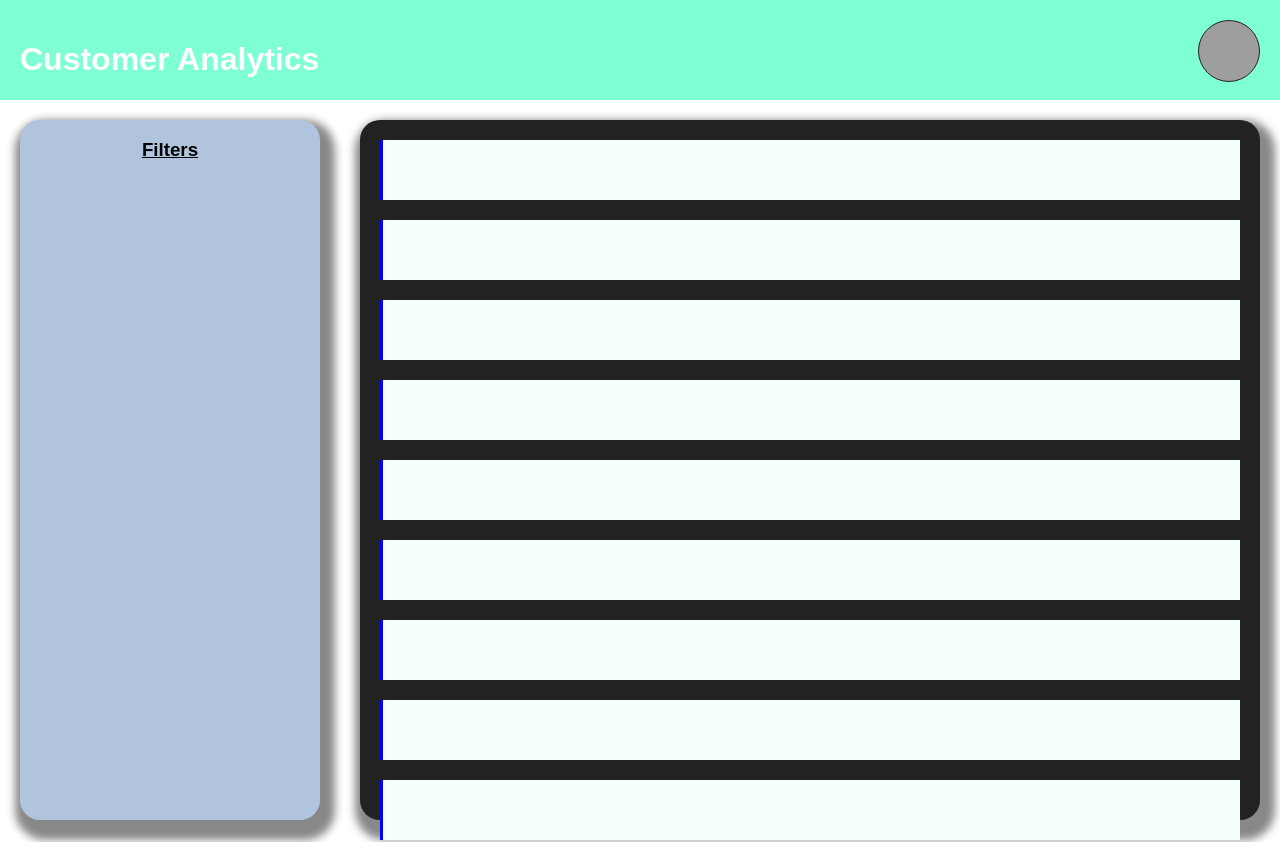
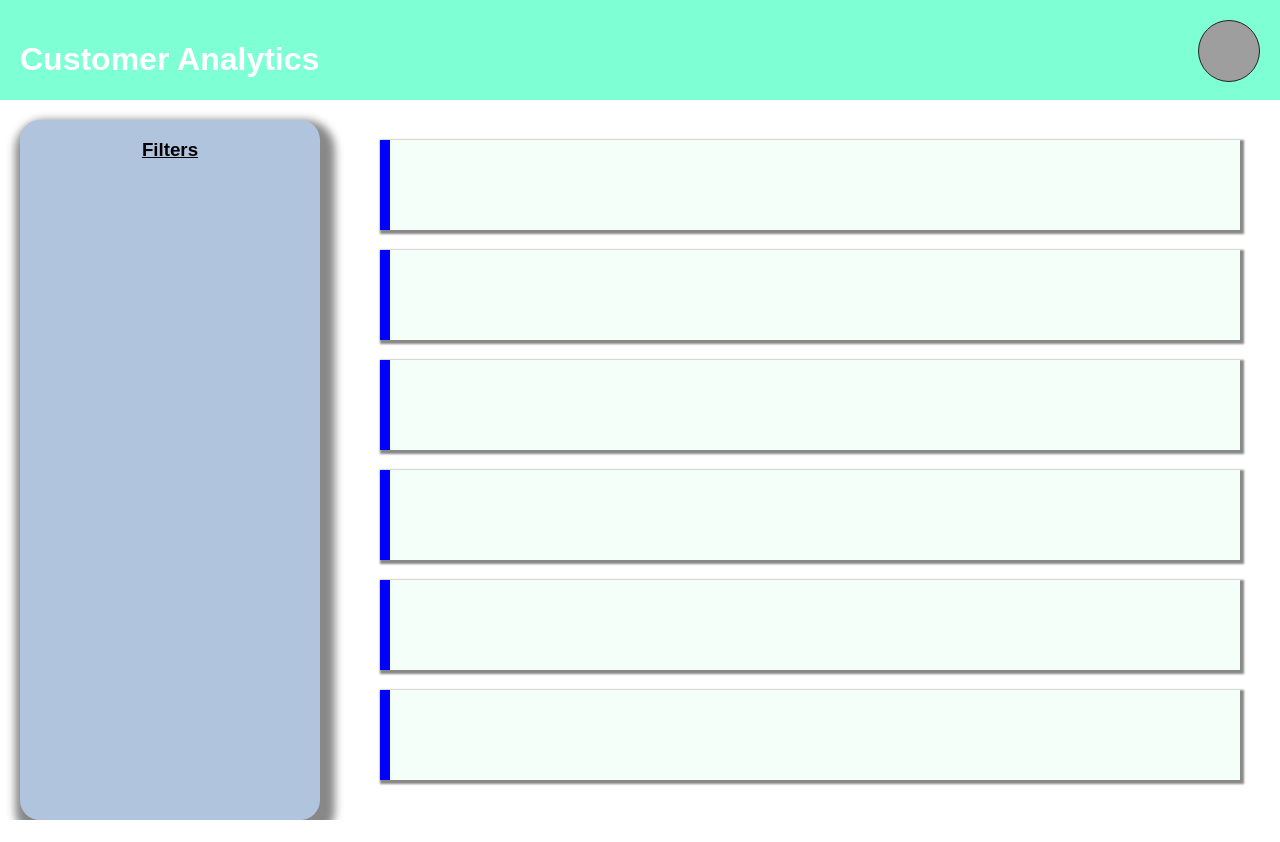
Before and after one commit to Ankcorn/customeranalytics, a React (Create React App) app: page / in a window 1280 px wide. Shown: the top 842 px of the page. After the commit the page ends 820 px from the top, so only its background shows below. Built offline with nearby package versions, Linux system fonts and the light colour scheme; grey boxes are pictures that could not be loaded.

Commit message:
merged in andy's table

```diff
--- a/src/App.js
+++ b/src/App.js
@@ -1,9 +1,9 @@
 import React, { Component } from 'react';
 import logo from './logo.svg';
 import './App.css';
-import {Header, Table, Filters, User } from './components'
+import {Header, Filters, User } from './components'
 import { FilterHeader } from './components/filters'
-import { TableRowStyle } from './components/tablerow';
+import Table from './components/tableComponents/table';
 class App extends Component {
   render() {
     return (
@@ -13,12 +13,10 @@ class App extends Component {
           <User />
         </Header>
         <div className="content">
-        <Filters className="filters">
+        <Filters>
           <FilterHeader>Filters</FilterHeader>
         </Filters>
-        <Table className="table">
-          {Array(20).fill(null).map(element=><TableRowStyle />)}
-        </Table>
+        <Table tabledata={Array(6).fill(null)}/>
         </div>
       </div>
     );
--- a/src/components/index.js
+++ b/src/components/index.js
@@ -26,13 +26,3 @@ export const Filters = styled.div`
     box-shadow: 5px 10px 8px 10px #888888;
     background-color: LightSteelBlue
 `
-
-export const Table = styled.div`
-    border-radius: 20px;
-    width: 900px;
-    height: 700px;
-    box-shadow: 5px 10px 8px 10px #888888;
-    background-color: #222;
-    position: relative;
-    z-index: 4;
-`
--- a/src/components/tableComponents/table.js
+++ b/src/components/tableComponents/table.js
@@ -1,10 +1,33 @@
 import React from 'react';
 import styled from 'styled-components';
 
+export const TableStyles = styled.div`
+    width: 900px;
+    height: 700px;
+    position: relative;
+`
+
+
+export const TableRowStyle = styled.div`
+    height:70px;
+    position: relative;
+    border-left: solid 10px blue;
+    background-color: MintCream;
+    padding: 10px;
+    margin: 20px;
+    max-width: 100%;
+    box-shadow: 2px 2px 2px 2px #888888;
+`
 
 class Table extends React.Component{
     render()
     {
-        return (<div/> this.props)
+        return (
+            <TableStyles>
+            {this.props.tabledata.map(element=> <TableRowStyle />)}
+            </TableStyles>
+        )
     }
 }
+
+export default Table;
--- a/src/components/tablerow.js
+++ /dev/null
@@ -1,12 +0,0 @@
-import React from 'react';
-import styled from 'styled-components';
-
-export const TableRowStyle = styled.div`
-    height:40px;
-    position: relative;
-    border-left: solid 3px blue;
-    background-color: MintCream;
-    padding: 10px;
-    margin: 20px;
-    max-width: 100%;
-`
```
